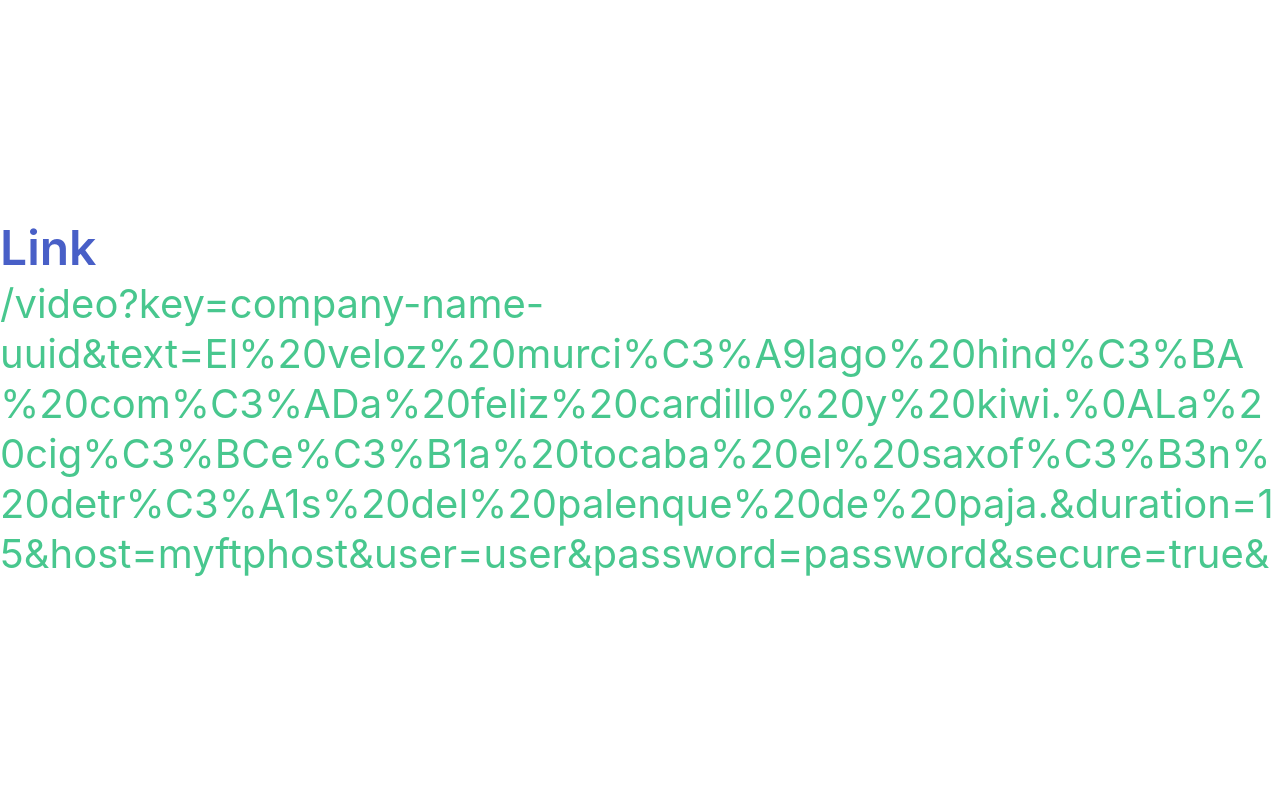
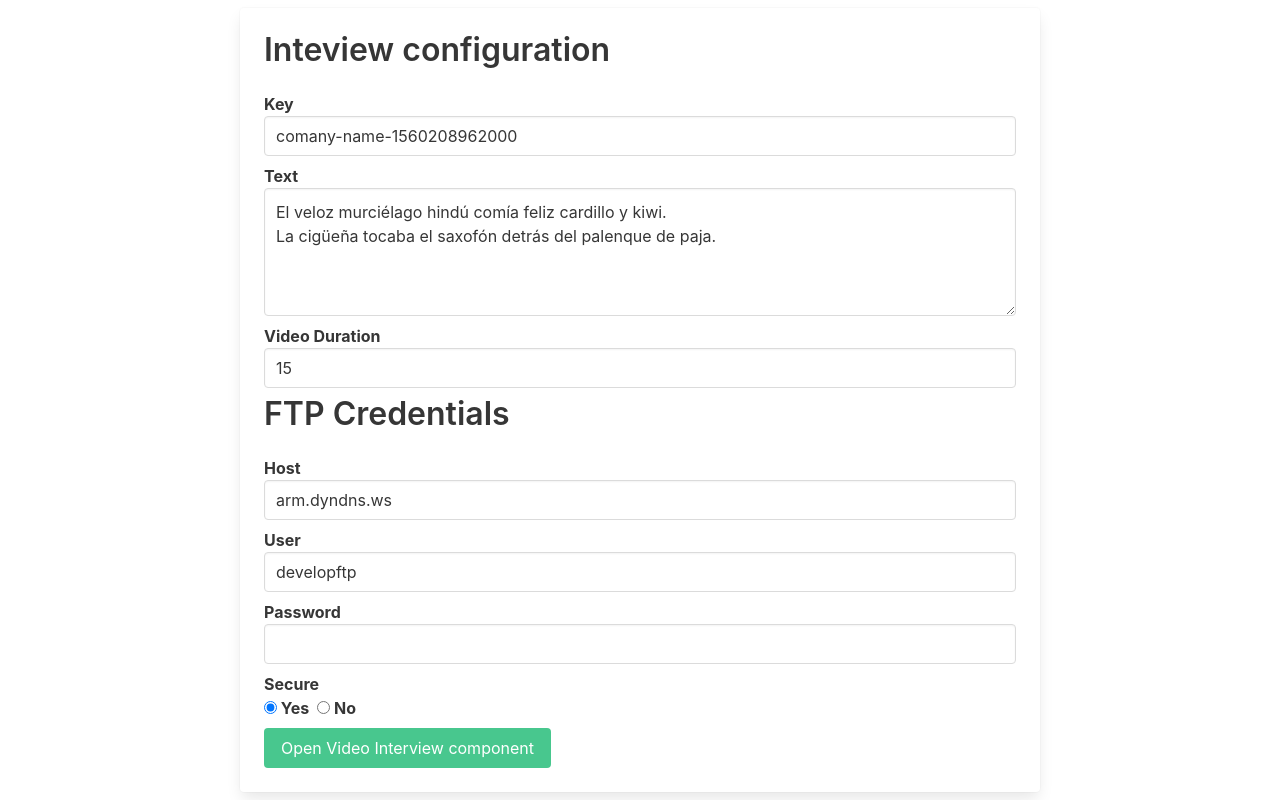
Before and after one commit to brennedith/video-interview-frontend, a React (Create React App) app: page / in a window 1280 px wide. Built offline with nearby package versions, Linux system fonts and the light colour scheme.

Commit message:
Add a form to generate video link

```diff
--- a/src/pages/index.js
+++ b/src/pages/index.js
@@ -1,30 +1,147 @@
-import React from 'react';
+import React, { Component } from 'react';
 
 import FullHeight from './components/FullHeight';
 
-const index = () => {
-  const videoLinkQueries = {
-    key: 'company-name-uuid',
+class Index extends Component {
+  state = {
+    key: `comany-name-${Date.now()}`,
     text: `El veloz murciélago hindú comía feliz cardillo y kiwi.\nLa cigüeña tocaba el saxofón detrás del palenque de paja.`,
     duration: 15,
-    host: 'myftphost',
-    user: 'user',
-    password: 'password',
+    host: 'arm.dyndns.ws',
+    user: 'developftp',
+    password: '',
     secure: true
   };
 
-  const videoLink = Object.keys(videoLinkQueries).reduce((acc, q) => {
-    return acc + `${q}=${encodeURI(videoLinkQueries[q])}&`;
+  generateVideoLink = () => {
+    return Object.keys(this.state).reduce((acc, q) => {
+      const value = this.state[q];
+
+      return acc + `${q}=${encodeURI(value)}&`;
     }, '/video?');
+  };
+
+  handleChange = ({ target: input }) => {
+    const { name, value, type } = input;
+    const newValue =
+      type === 'number'
+        ? Number(value)
+        : type === 'radio'
+        ? value === 'true'
+        : value;
+
+    this.setState({ [name]: newValue });
+  };
+
+  render() {
+    const { key, text, duration, host, user, password, secure } = this.state;
+    const videoLink = this.generateVideoLink();
 
     return (
       <FullHeight centered>
-      <a href={videoLink} target="_blank" rel="noopener noreferrer">
-        <h1 className="title is-1 has-text-link">Link</h1>
-        <h2 className="subtitle is-2 has-text-success">{videoLink}</h2>
+        <div className="card" style={{ width: '100%', maxWidth: '800px' }}>
+          <section className="card-content">
+            <p className="title">Inteview configuration</p>
+            <label className="label">
+              Key
+              <input
+                className="input"
+                type="text"
+                name="key"
+                value={key}
+                onChange={this.handleChange}
+              />
+            </label>
+            <label className="label">
+              Text
+              <textarea
+                className="textarea"
+                name="text"
+                value={text}
+                onChange={this.handleChange}
+              />
+            </label>
+            <label className="label">
+              Video Duration
+              <input
+                className="input"
+                type="number"
+                name="duration"
+                value={duration}
+                onChange={this.handleChange}
+              />
+            </label>
+            <p className="title">FTP Credentials</p>
+            <label className="label">
+              Host
+              <input
+                className="input"
+                type="text"
+                name="host"
+                value={host}
+                onChange={this.handleChange}
+              />
+            </label>
+            <label className="label">
+              User
+              <input
+                className="input"
+                type="text"
+                name="user"
+                value={user}
+                onChange={this.handleChange}
+              />
+            </label>
+            <label className="label">
+              Password
+              <input
+                className="input"
+                type="password"
+                name="password"
+                value={password}
+                onChange={this.handleChange}
+              />
+            </label>
+            <label className="label">
+              Secure
+              <div className="control">
+                <label className="radio">
+                  <input
+                    className="radio"
+                    type="radio"
+                    name="secure"
+                    value="true"
+                    checked={secure}
+                    onChange={this.handleChange}
+                  />{' '}
+                  Yes
+                </label>
+                <label className="radio">
+                  <input
+                    className="radio"
+                    type="radio"
+                    name="secure"
+                    value="false"
+                    checked={!secure}
+                    onChange={this.handleChange}
+                  />{' '}
+                  No
+                </label>
+              </div>
+            </label>
+            <a
+              className="button is-success"
+              href={videoLink}
+              target="_blank"
+              rel="noopener noreferrer"
+            >
+              Open Video Interview component
             </a>
+          </section>
+        </div>
       </FullHeight>
     );
-};
+  }
+}
 
-export default index;
+export default Index;
```
Lines whose indentation alone changed are shown as unchanged.
